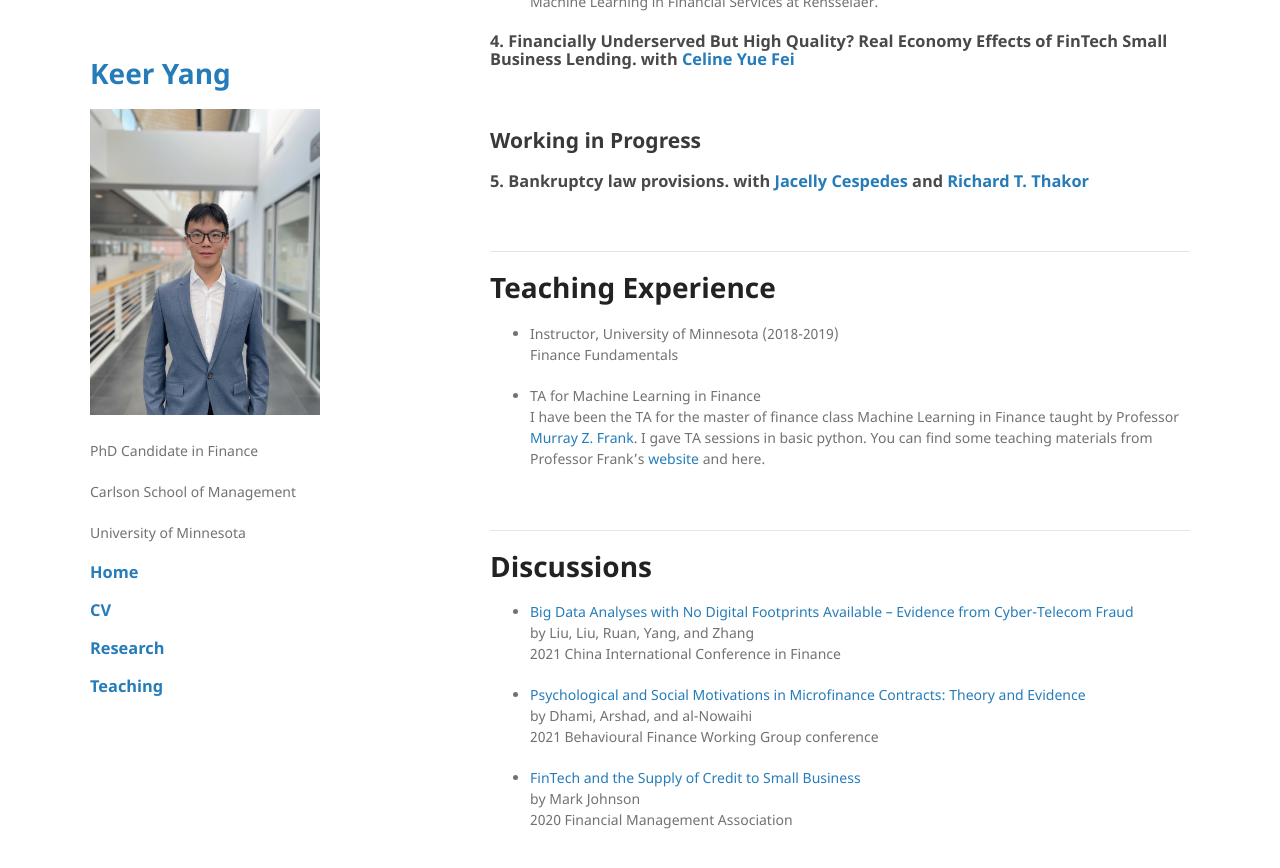
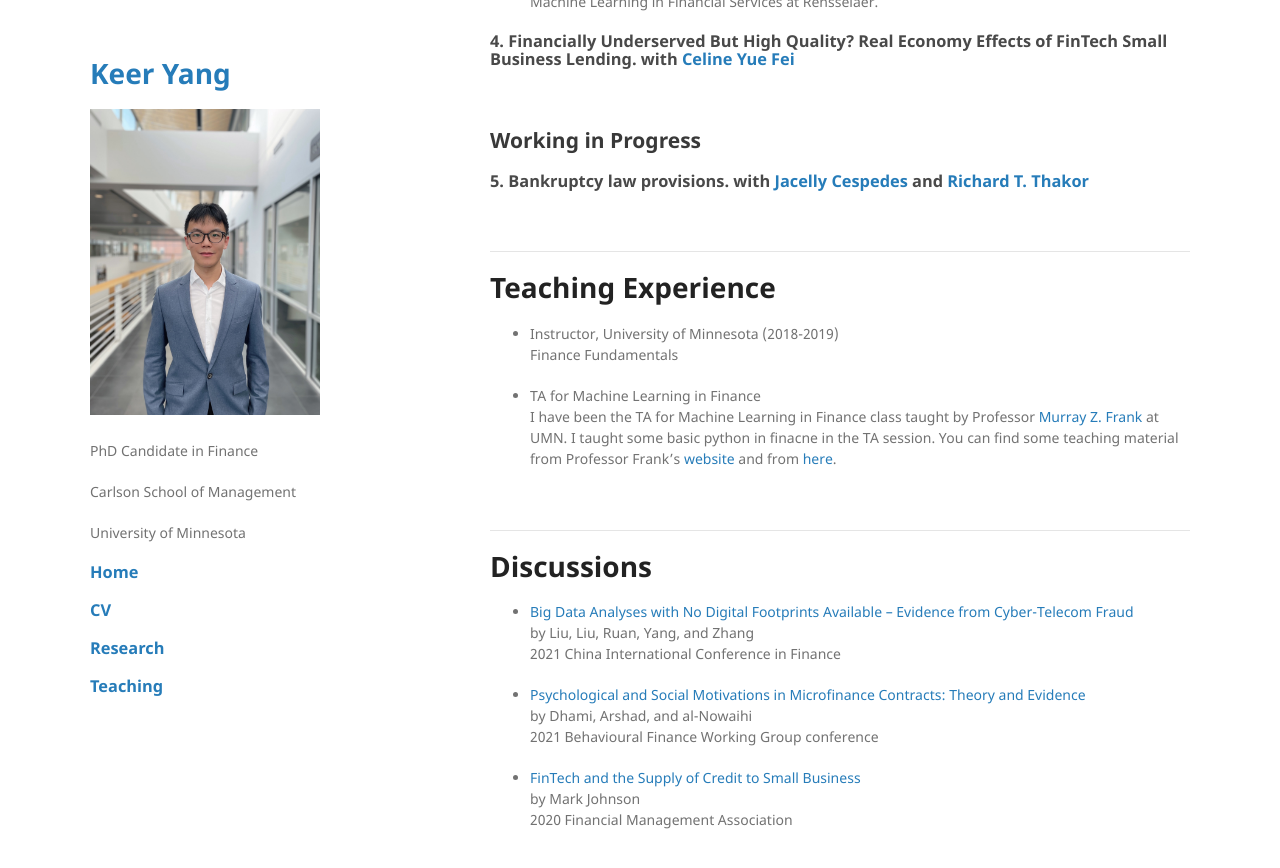
Before and after one commit to keeryang/keeryang.github.io, a Jekyll site: the page built from index.md, in a window 1280 px wide and 900 px high, scrolled down 717 px. Shown: the top 868 px of the window. Built offline with Jekyll 4.4.1, drawn with Linux system fonts in a browser that asks for light colours; the repository's description, which GitHub fills in, is left out; our own code applies the rules of GitHub Pages for plain Markdown files.

Commit message:
Update index.md

```diff
--- a/index.md
+++ b/index.md
@@ -48,7 +48,7 @@ Conference, 2018 CSOM Summer Applied Economics Workshop, and the 2018 Workshop o
     Finance Fundamentals
 
 *   TA for Machine Learning in Finance <br/>
-    I have been the TA for the master of finance class Machine Learning in Finance taught by Professor [Murray Z. Frank](https://mzfrank.github.io/myweb/). I gave TA sessions in basic python. You can find some teaching materials from Professor Frank's [website](https://mzfrank.github.io/myweb/) and here.
+    I have been the TA for Machine Learning in Finance class taught by Professor [Murray Z. Frank](https://mzfrank.github.io/myweb/) at UMN. I taught some basic python in finacne in the TA session. You can find some teaching material from Professor Frank's [website](https://mzfrank.github.io/myweb/) and from [here]().
 
 
 <br />
```
